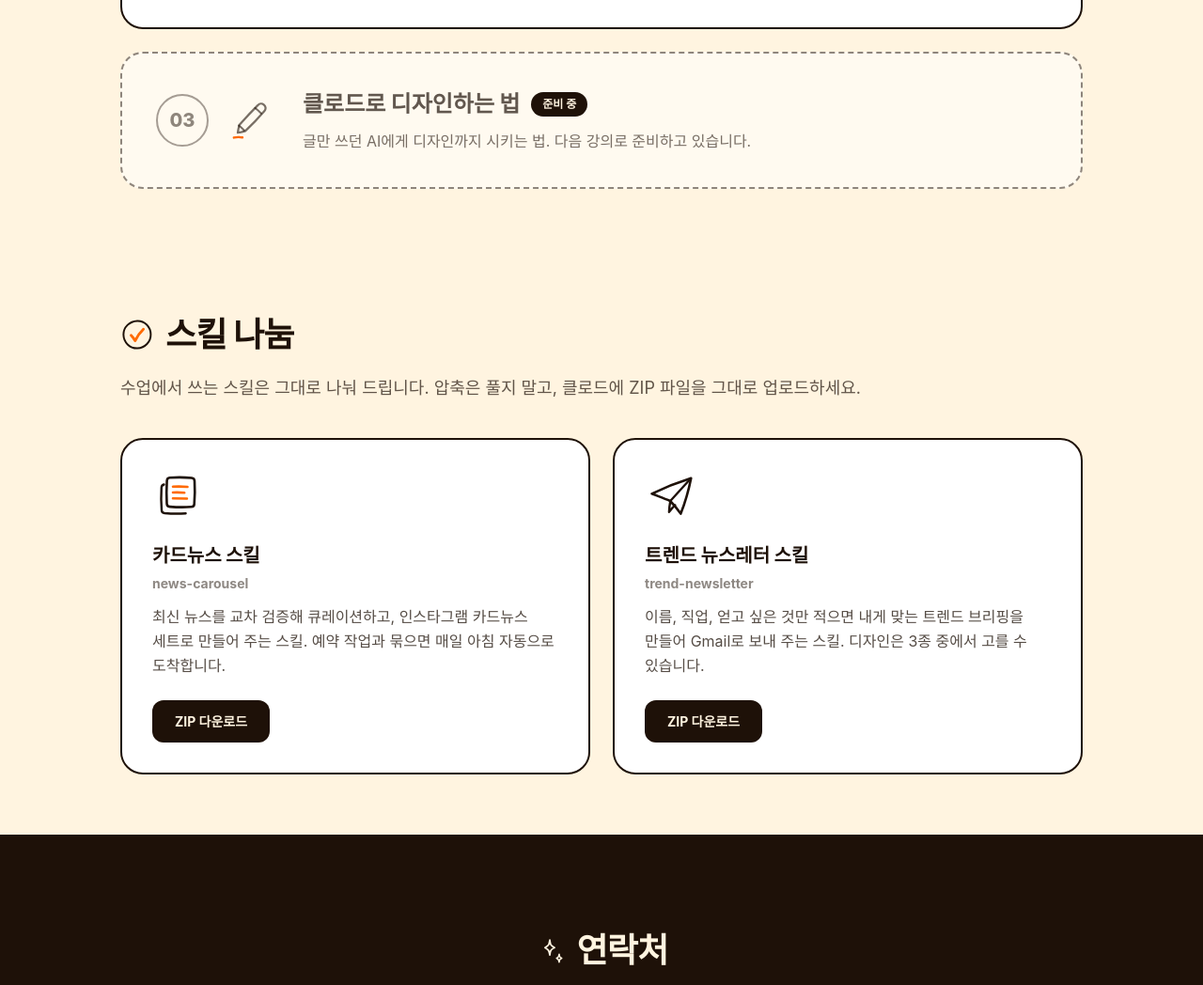
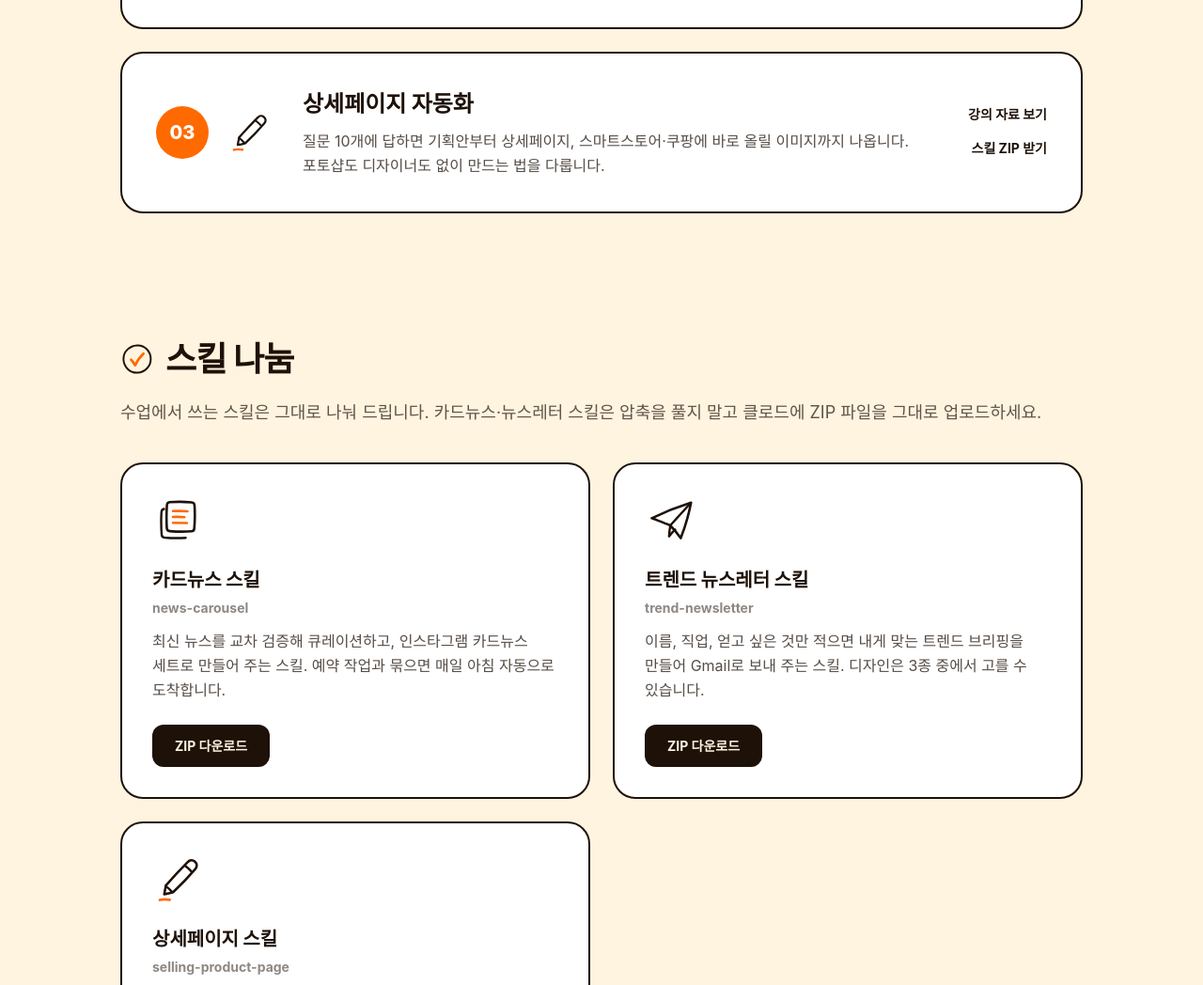
Before and after one commit to Sunwoo-choi-1/seonulab-site, a plain HTML site: page index.html in a window 1280 px wide. Shown: the part 1735-2783 px from the top of the page at 94% size. Drawn offline with Linux system fonts and the light colour scheme; a web font is replaced by a local one.

Commit message:
3강 상세페이지 자동화 공개 + 상세페이지 스킬 나눔 추가
- 강의 03: '클로드로 디자인하는 법(준비 중)' → '상세페이지 자동화', 노션 자료·스킬 ZIP 링크
- 스킬 나눔: 상세페이지 스킬(selling-product-page) 카드 추가, ZIP은 downloads/에 호스팅
- og:url·og:image를 실제 배포 주소(sunwoo-site.vercel.app)로 수정 (기존 주소 404)

Co-Authored-By: Claude Opus 5.5 <noreply@anthropic.com>

```diff
--- a/index.html
+++ b/index.html
@@ -10,10 +10,10 @@
   <meta property="og:title" content="AI로 다했서누 | 서누랩" />
   <meta property="og:description" content="사람은 기획만, 나머지는 AI가. 9년차 마케터 서누의 AI 업무 자동화 강의와 스킬 나눔." />
   <meta property="og:type" content="website" />
-  <meta property="og:url" content="https://seonulab.vercel.app/" />
-  <meta property="og:image" content="https://seonulab.vercel.app/assets/banner-lockup.png" />
+  <meta property="og:url" content="https://sunwoo-site.vercel.app/" />
+  <meta property="og:image" content="https://sunwoo-site.vercel.app/assets/banner-lockup.png" />
   <meta name="twitter:card" content="summary_large_image" />
-  <meta name="twitter:image" content="https://seonulab.vercel.app/assets/banner-lockup.png" />
+  <meta name="twitter:image" content="https://sunwoo-site.vercel.app/assets/banner-lockup.png" />
   <link rel="icon" href="/assets/profile.jpg" />
   <link rel="stylesheet" href="https://cdn.jsdelivr.net/gh/orioncactus/pretendard@v1.3.9/dist/web/variable/pretendardvariable-dynamic-subset.min.css" />
   <style>
@@ -401,18 +401,22 @@
             </div>
           </article>
 
-          <article class="lecture-card soon">
+          <article class="lecture-card card-lift">
             <div class="badge-row">
               <span class="lecture-num">03</span>
-              <svg class="doodle" viewBox="0 0 56 56" fill="none" aria-hidden="true">
+              <svg class="doodle" viewBox="0 0 56 56" fill="none" aria-hidden="true" style="color: var(--ink)">
                 <path d="M37.8 9.2c2.1-2.3 5.3-2.4 7.6-.4 2.3 2 2.6 5.2.6 7.5-7.5 8.8-15.3 17-23.8 24.9-3 .9-6 1.6-9.4 2.2.5-3.3 1.1-6.4 1.9-9.5C22 25.6 29.7 17.3 37.8 9.2Z" stroke="currentColor" stroke-width="2.6" stroke-linejoin="round"/>
                 <path d="M34.5 12.8c2.6 1.9 4.9 4 7.3 6.6M14.2 34.6c2.4 1.8 4.5 3.7 6.6 6" stroke="currentColor" stroke-width="2.4" stroke-linecap="round"/>
                 <path d="M8 49.5c3.5-.9 6.9-.9 10.6-.2" stroke="#FF6A00" stroke-width="2.8" stroke-linecap="round"/>
               </svg>
             </div>
             <div class="lecture-body">
-              <h3>클로드로 디자인하는 법 <span class="badge-soon">준비 중</span></h3>
-              <p>글만 쓰던 AI에게 디자인까지 시키는 법. 다음 강의로 준비하고 있습니다.</p>
+              <h3>상세페이지 자동화</h3>
+              <p>질문 10개에 답하면 기획안부터 상세페이지, 스마트스토어·쿠팡에 바로 올릴 이미지까지 나옵니다. 포토샵도 디자이너도 없이 만드는 법을 다룹니다.</p>
+            </div>
+            <div class="lecture-links">
+              <a href="https://www.notion.so/40c5c835dac680f5a55ef998e5d2dff1" target="_blank" rel="noreferrer" class="link-draw">강의 자료 보기</a>
+              <a href="/downloads/sangsepage-skill-set.zip" download class="link-draw">스킬 ZIP 받기</a>
             </div>
           </article>
 
@@ -430,7 +434,7 @@
           </svg>
           스킬 나눔
         </h2>
-        <p class="section-sub">수업에서 쓰는 스킬은 그대로 나눠 드립니다. 압축은 풀지 말고, 클로드에 ZIP 파일을 그대로 업로드하세요.</p>
+        <p class="section-sub">수업에서 쓰는 스킬은 그대로 나눠 드립니다. 카드뉴스·뉴스레터 스킬은 압축을 풀지 말고 클로드에 ZIP 파일을 그대로 업로드하세요.</p>
         <div class="skill-grid">
 
           <article class="skill-card card-lift">
@@ -454,6 +458,18 @@
             <p class="code">trend-newsletter</p>
             <p class="desc">이름, 직업, 얻고 싶은 것만 적으면 내게 맞는 트렌드 브리핑을 만들어 Gmail로 보내 주는 스킬. 디자인은 3종 중에서 고를 수 있습니다.</p>
             <a href="https://github.com/Sunwoo-choi-1/MY-trend-newsletter/releases/latest/download/trend-newsletter.zip" class="btn-ink">ZIP 다운로드</a>
+          </article>
+
+          <article class="skill-card card-lift">
+            <svg class="doodle" viewBox="0 0 56 56" fill="none" aria-hidden="true" style="color: var(--ink)">
+              <path d="M37.8 9.2c2.1-2.3 5.3-2.4 7.6-.4 2.3 2 2.6 5.2.6 7.5-7.5 8.8-15.3 17-23.8 24.9-3 .9-6 1.6-9.4 2.2.5-3.3 1.1-6.4 1.9-9.5C22 25.6 29.7 17.3 37.8 9.2Z" stroke="currentColor" stroke-width="2.6" stroke-linejoin="round"/>
+              <path d="M34.5 12.8c2.6 1.9 4.9 4 7.3 6.6M14.2 34.6c2.4 1.8 4.5 3.7 6.6 6" stroke="currentColor" stroke-width="2.4" stroke-linecap="round"/>
+              <path d="M8 49.5c3.5-.9 6.9-.9 10.6-.2" stroke="#FF6A00" stroke-width="2.8" stroke-linecap="round"/>
+            </svg>
+            <h3>상세페이지 스킬</h3>
+            <p class="code">selling-product-page</p>
+            <p class="desc">상품·사진·자랑할 점만 답하면 잘 팔리는 구조로 문구·이미지·HTML을 짜고, 스마트스토어·쿠팡 규격 JPG까지 뽑아 주는 스킬. 템플릿 4종, 카테고리 15개. Claude Code·Codex용이라 압축을 풀어 스킬 폴더에 넣습니다(설치법은 강의 자료에).</p>
+            <a href="/downloads/sangsepage-skill-set.zip" download class="btn-ink">ZIP 다운로드</a>
           </article>
 
         </div>
```
Also changed, not shown: 2 other files.
